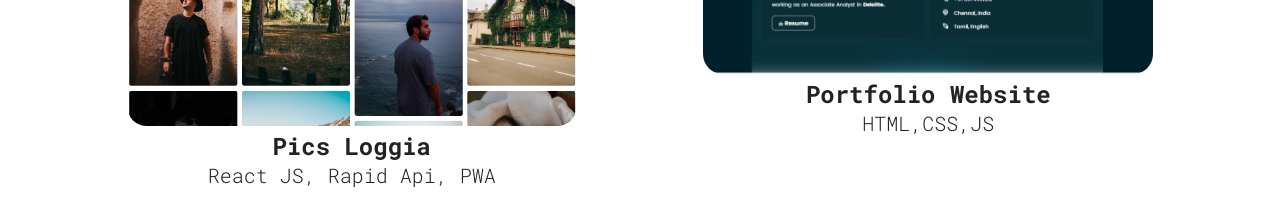
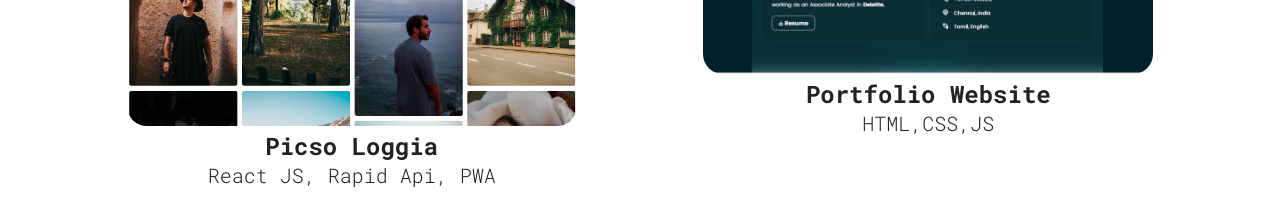
Before and after one commit to Sharath282000/Portfolio-website, a React (Vite) app: page / in a window 1280 px wide. Shown: the part 2380-2596 px from the top of the page. Built offline with nearby package versions, Linux system fonts and the light colour scheme.

Commit message:
Changed the Picso loggio name and link

```diff
--- a/src/components/Projects/Projects.jsx
+++ b/src/components/Projects/Projects.jsx
@@ -49,7 +49,7 @@ const Projects = () => {
         <ProjectCard
           src={Picslogia}
           link="https://picso-loggia.netlify.app/"
-          h3="Pics Loggia"
+          h3="Picso Loggia"
           description="React JS, Rapid Api, PWA"
         />
         <ProjectCard
```
